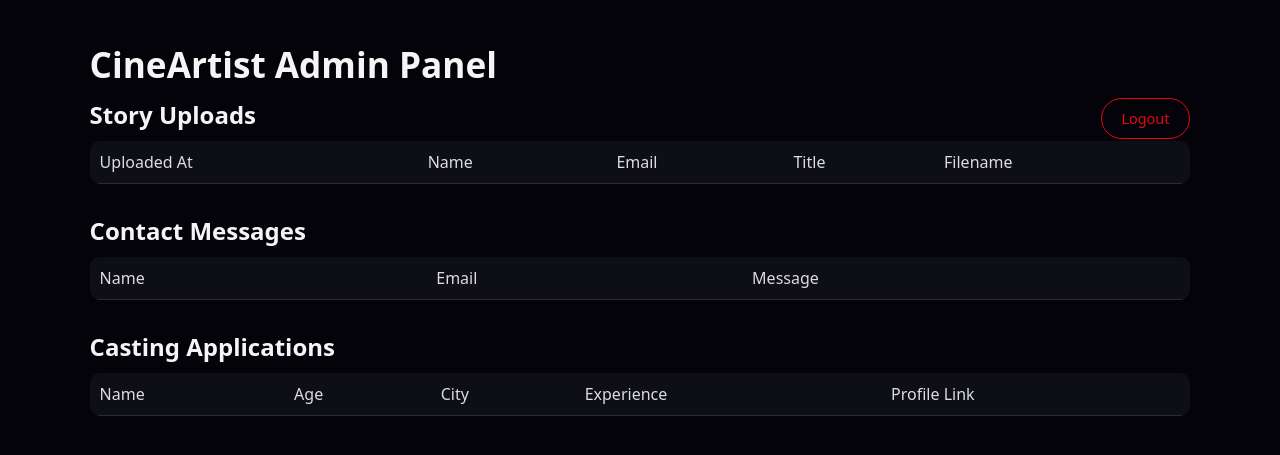
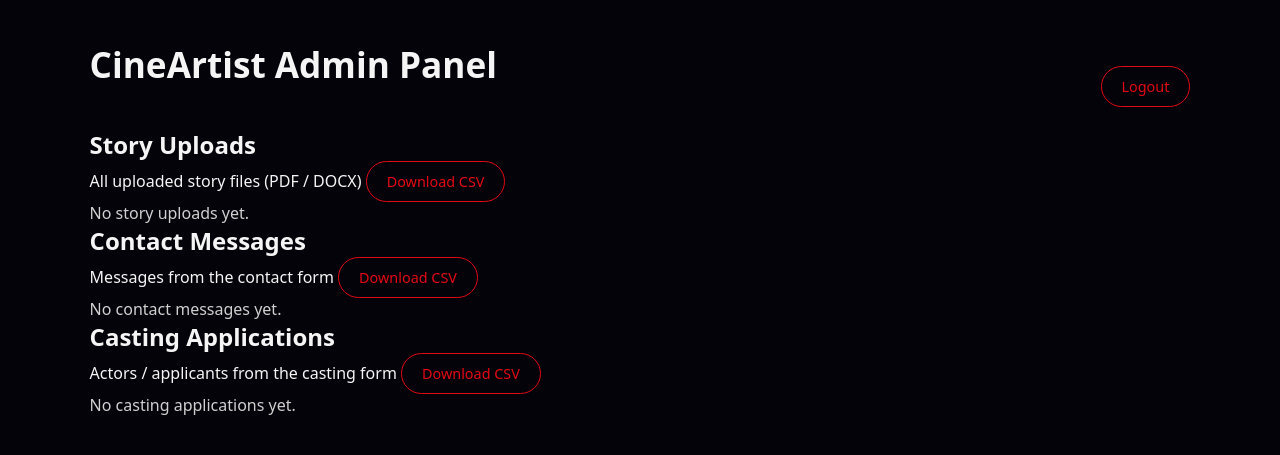
Before and after one commit to himanshubhartii/cineartist-site, a Flask app: page /admin/dashboard in a window 1280 px wide. Shown: the top 455 px of the page. Run offline with Flask 3, Linux system fonts and the light colour scheme; the visitor is signed in with stand-in values (Sample User, id 1).

Commit message:
Update admin_dashboard.html

```diff
--- a/templates/admin_dashboard.html
+++ b/templates/admin_dashboard.html
@@ -1,16 +1,31 @@
 <!DOCTYPE html>
-<html>
+<html lang="en">
 <head>
+    <meta charset="UTF-8">
     <title>Admin Panel | CineArtist</title>
-    <link rel="stylesheet" href="{{ url_for('static', filename='style.css') }}?v=11">
+    <meta name="viewport" content="width=device-width, initial-scale=1.0">
+    <link rel="stylesheet" href="{{ url_for('static', filename='style.css') }}?v=12">
 </head>
 <body>
 
 <div class="page">
     <h1>CineArtist Admin Panel</h1>
-    <a href="/admin/logout" class="btn-secondary" style="float:right;">Logout</a>
 
-    <h2>Story Uploads</h2>
+    <a href="{{ url_for('admin_logout') }}" class="btn-secondary small-btn" style="float:right; margin-top:-32px;">
+        Logout
+    </a>
+
+    <!-- STORIES -->
+    <h2 style="margin-top:40px;">Story Uploads</h2>
+
+    <div class="admin-section-header">
+        <span>All uploaded story files (PDF / DOCX)</span>
+        <a href="{{ url_for('admin_download', kind='stories') }}" class="btn-secondary tiny-btn">
+            Download CSV
+        </a>
+    </div>
+
+    {% if story_data and story_data|length > 1 %}
     <table class="admin-table">
         {% for row in story_data %}
             <tr>
@@ -20,8 +35,21 @@
             </tr>
         {% endfor %}
     </table>
+    {% else %}
+    <p class="admin-empty">No story uploads yet.</p>
+    {% endif %}
 
+    <!-- CONTACT -->
     <h2>Contact Messages</h2>
+
+    <div class="admin-section-header">
+        <span>Messages from the contact form</span>
+        <a href="{{ url_for('admin_download', kind='contact') }}" class="btn-secondary tiny-btn">
+            Download CSV
+        </a>
+    </div>
+
+    {% if contact_data and contact_data|length > 1 %}
     <table class="admin-table">
         {% for row in contact_data %}
         <tr>
@@ -31,8 +59,21 @@
         </tr>
         {% endfor %}
     </table>
+    {% else %}
+    <p class="admin-empty">No contact messages yet.</p>
+    {% endif %}
 
+    <!-- CASTING -->
     <h2>Casting Applications</h2>
+
+    <div class="admin-section-header">
+        <span>Actors / applicants from the casting form</span>
+        <a href="{{ url_for('admin_download', kind='casting') }}" class="btn-secondary tiny-btn">
+            Download CSV
+        </a>
+    </div>
+
+    {% if casting_data and casting_data|length > 1 %}
     <table class="admin-table">
         {% for row in casting_data %}
         <tr>
@@ -42,6 +83,9 @@
         </tr>
         {% endfor %}
     </table>
+    {% else %}
+    <p class="admin-empty">No casting applications yet.</p>
+    {% endif %}
 
 </div>
 
```
